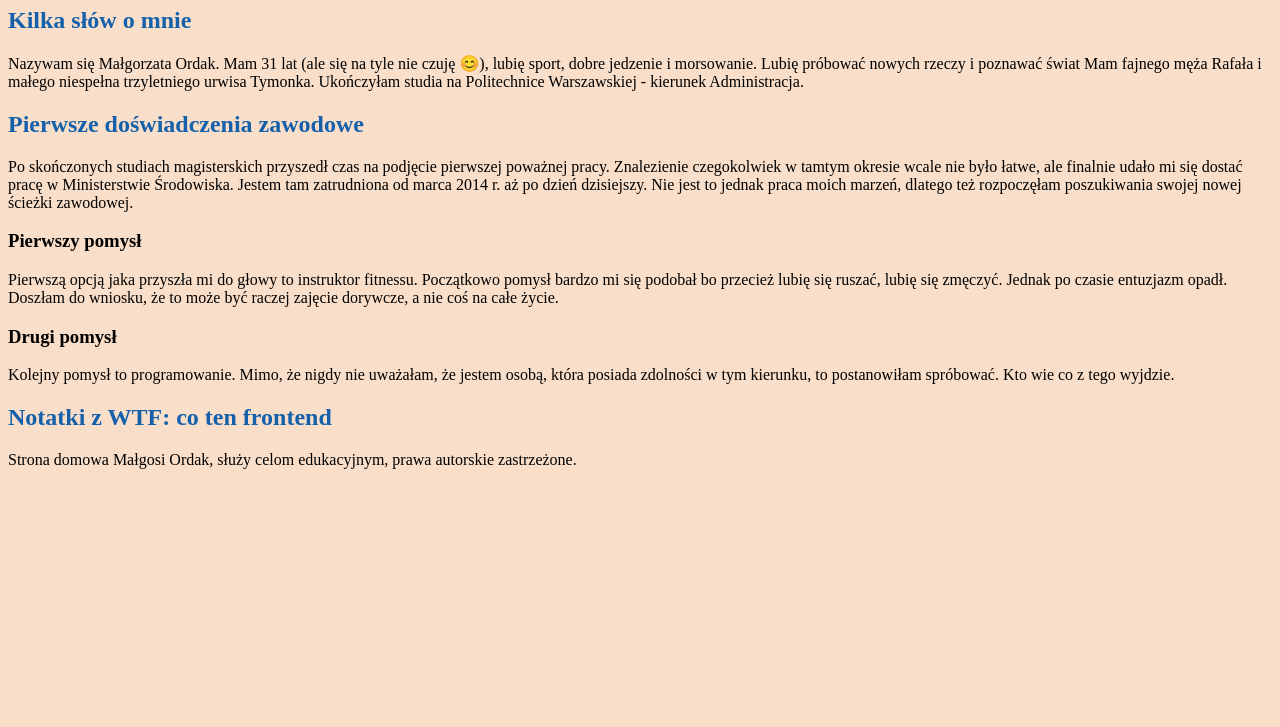
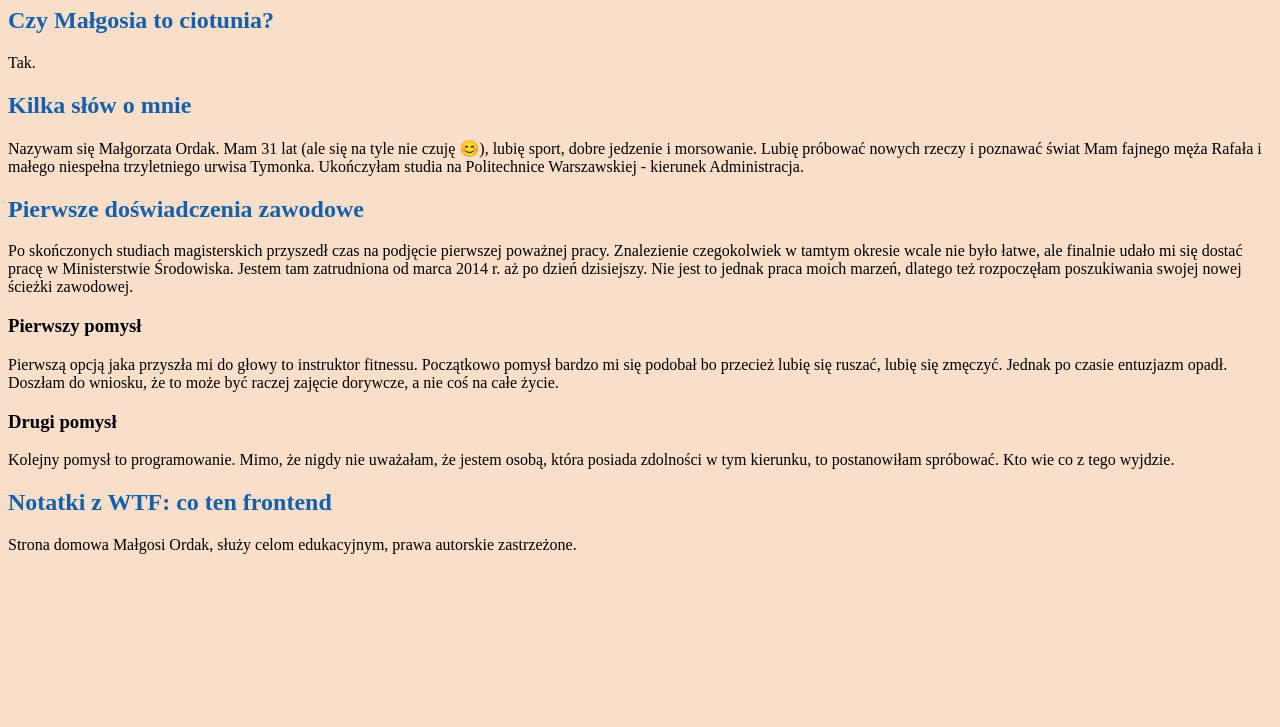
Before and after one commit to malgorzata-ordak/homepage, a plain HTML site: page index.html in a window 1280 px wide. Shown: the part 73-800 px from the top of the page. Drawn offline with Linux system fonts and the light colour scheme.

```diff
--- a/index.html
+++ b/index.html
@@ -15,6 +15,11 @@
         <header>
             <h1>Małgorzata Ordak – strona domowa</h1>
         </header>
+
+        <section>
+            <h2>Czy Małgosia to ciotunia?</h2>
+            Tak.
+        </section>
 
         <section>
             <h2>Kilka słów o mnie</h2>
```
